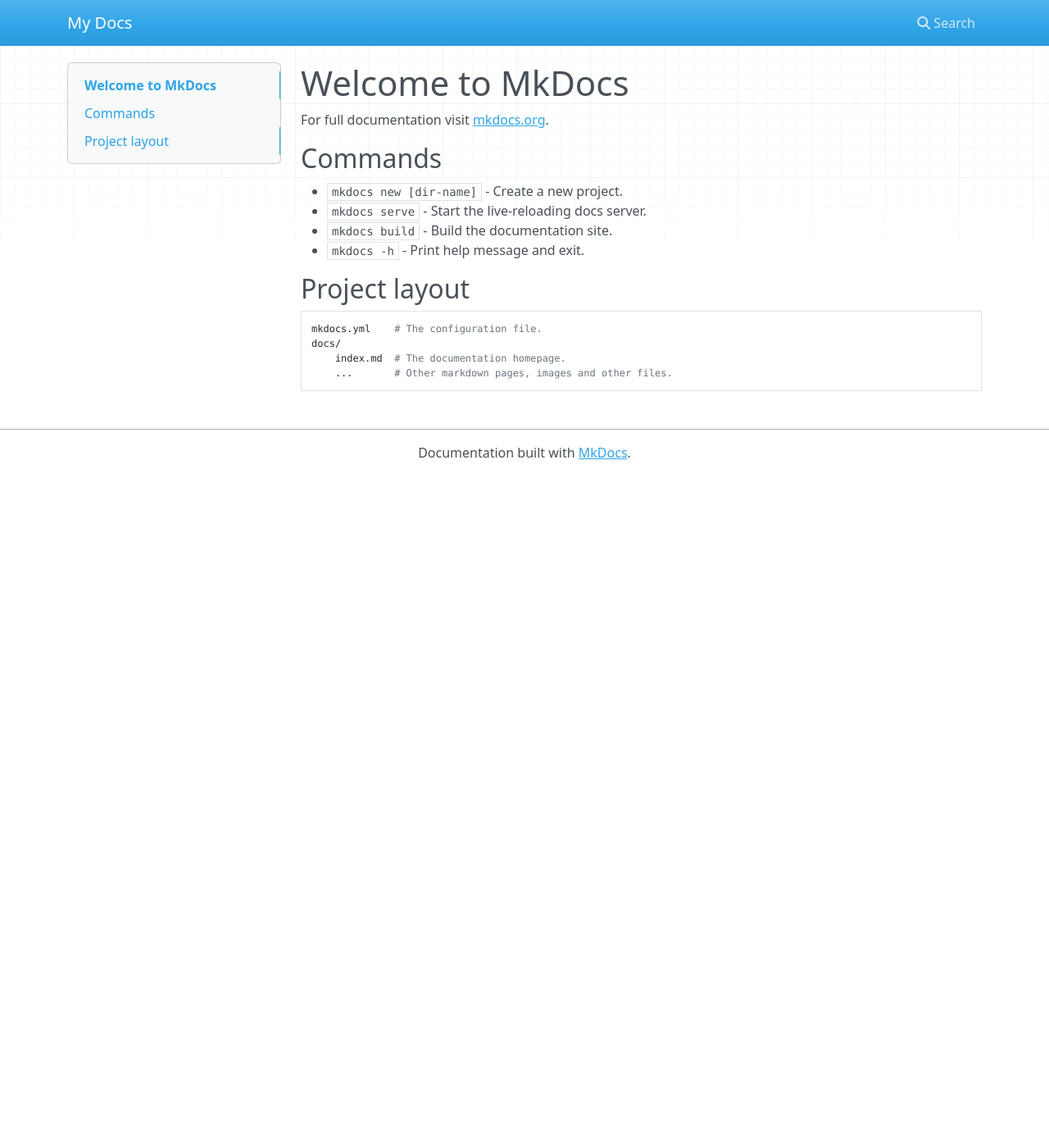
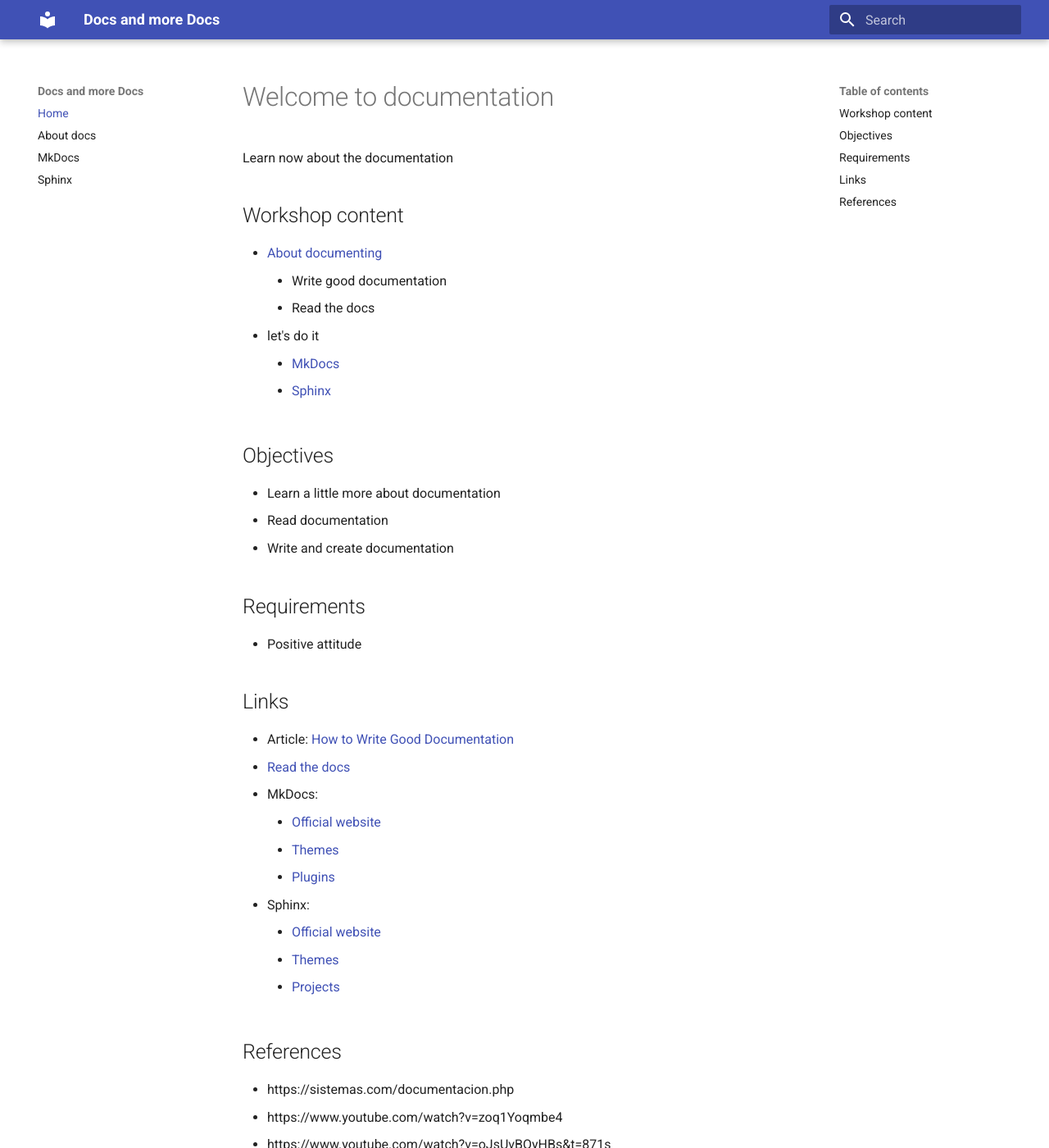
Before and after one commit to SandoDev/workshop-docs, an MkDocs documentation site: the page built from docs/index.md, in a window 1280 px wide and 1400 px high. Shown: the whole window at 82% size. Built offline with MkDocs 1.6.1 and Material for MkDocs 9.7.7, drawn with Linux system fonts in a browser that asks for light colours; nearby versions of some CDN libraries; some of the changed text lies outside the part shown.

Commit message:
structure and three new pages

```diff
--- a/docs/index.md
+++ b/docs/index.md
@@ -1,17 +1,39 @@
-# Welcome to MkDocs
+# Welcome to documentation
 
-For full documentation visit [mkdocs.org](https://www.mkdocs.org).
+Learn now about the documentation
 
-## Commands
+## Workshop content
+- [About documenting](documents.md)
+    - Write good documentation
+    - Read the docs
+- let's do it
+    - [MkDocs](mkdocs.md)
+    - [Sphinx](sphinx.md)
 
-* `mkdocs new [dir-name]` - Create a new project.
-* `mkdocs serve` - Start the live-reloading docs server.
-* `mkdocs build` - Build the documentation site.
-* `mkdocs -h` - Print help message and exit.
+## Objectives
+- Learn a little more about documentation
+- Read documentation
+- Write and create documentation
 
-## Project layout
+## Requirements
+- Positive attitude
 
-    mkdocs.yml    # The configuration file.
-    docs/
-        index.md  # The documentation homepage.
-        ...       # Other markdown pages, images and other files.
+## Links
+- Article: [How to Write Good Documentation](https://www.sohamkamani.com/blog/how-to-write-good-documentation/)
+- [Read the docs](https://readthedocs.org/)
+- MkDocs:
+    - [Official website](https://www.mkdocs.org/)
+    - [Themes](https://github.com/mkdocs/mkdocs/wiki/MkDocs-Themes)
+    - [Plugins](https://github.com/mkdocs/mkdocs/wiki/MkDocs-Plugins)
+- Sphinx:
+    - [Official website](https://www.sphinx-doc.org/en/master/)
+    - [Themes](https://github.com/mkdocs/mkdocs/wiki/MkDocs-Themes)
+    - [Projects](https://www.sphinx-doc.org/en/master/examples.html)
+
+## References
+- https://sistemas.com/documentacion.php
+- https://www.youtube.com/watch?v=zoq1Yoqmbe4
+- https://www.youtube.com/watch?v=oJsUvBQyHBs&t=871s
+- https://www.youtube.com/watch?v=7H3DpzqCfME
+- https://www.youtube.com/watch?v=0ilC6bjUpWI&list=PLZAeFn6dfHpkpYchP1iFnQnc7i-2xJd0I&index=4
+- https://mermaid-js.github.io/mermaid/#/
--- a/mkdocs.yml
+++ b/mkdocs.yml
@@ -1 +1,19 @@
-site_name: My Docs
+site_name: Docs and more Docs
+
+nav:
+    - Home: index.md
+    - About docs: documents.md
+    - MkDocs: mkdocs.md
+    - Sphinx: sphinx.md
+
+theme:
+    name: material
+
+plugins:
+    - search
+    - mermaid2:
+        arguments:
+            theme: 'dark'
+
+extra_javascript:
+    - https://unpkg.com/mermaid@8.5.0/dist/mermaid.min.js
--- /dev/null
+++ b/requirements.txt
@@ -0,0 +1,3 @@
+mkdocs==1.1.2
+mkdocs-material==5.2.1
+mkdocs-mermaid2-plugin==0.1.5.post1
```
Also changed, not shown: docs/documents.md (added, +38 -0 lines), docs/mkdocs.md (added, +3 -0 lines), docs/sphinx.md (added, +1 -0 lines), docs/images/software-docs.png (added), 1 other file.
